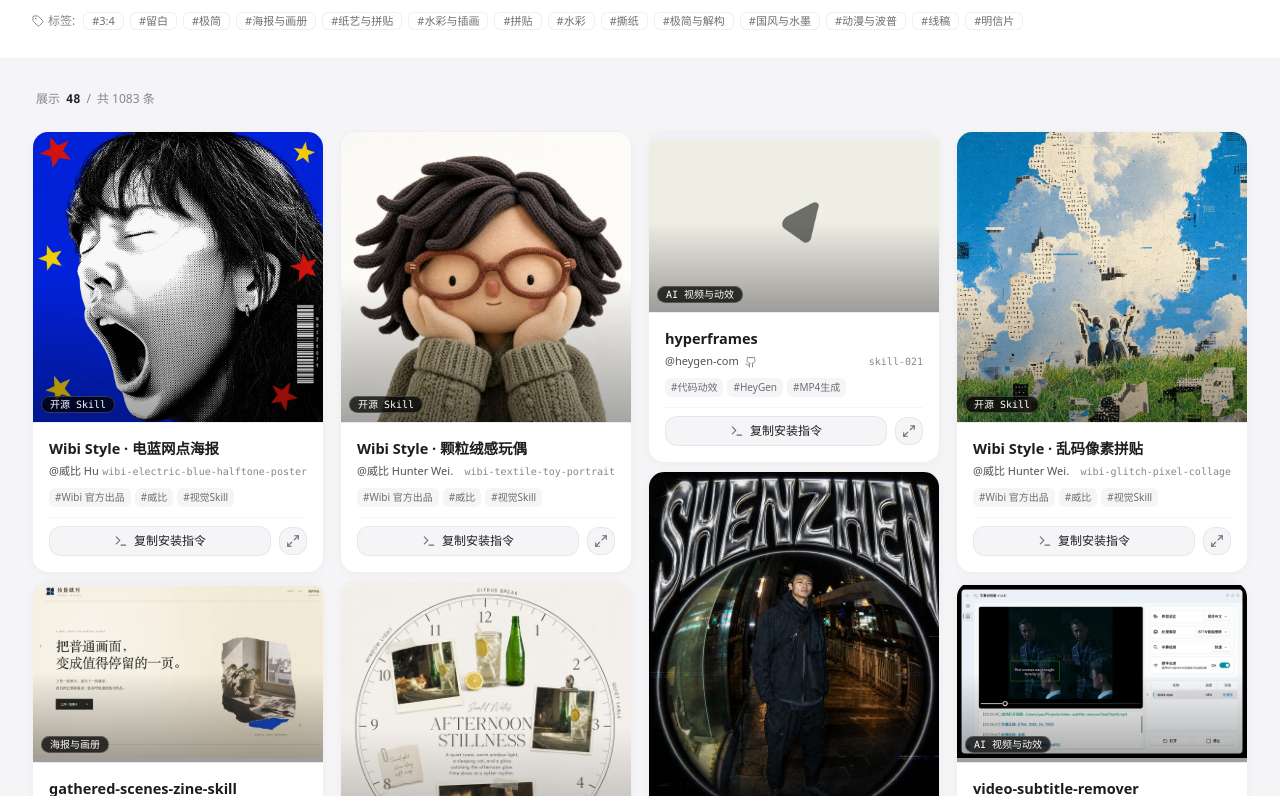
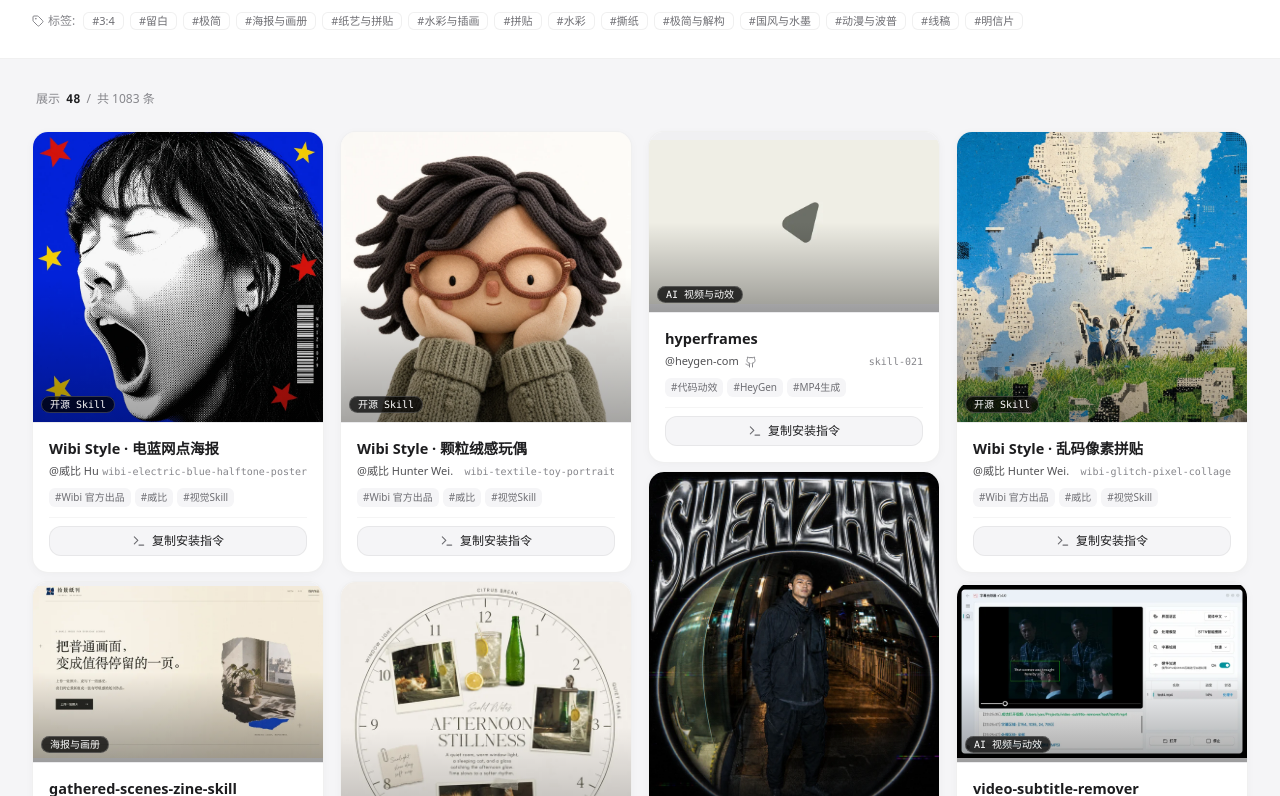
Before and after one commit to Vieeeeeee/skills-gallery, a React (Vite) app: page / in a window 1280 px wide. Shown: the part 544-1340 px from the top of the page. Built offline with nearby package versions, Linux system fonts and the light colour scheme; a web font is replaced by a local one.

Commit message:
feat: remove redundant card maximize icon button for cleaner full-width copy action

```diff
--- a/src/components/CardItem.jsx
+++ b/src/components/CardItem.jsx
@@ -8,7 +8,6 @@ import {
   Sparkles,
   Edit3,
   Trash2,
-  Maximize2,
   ExternalLink
 } from 'lucide-react';
 import { GithubIcon } from './Icons';
@@ -354,16 +353,6 @@ export function CardItem({
             </button>
           )}
 
-          <button
-            onClick={(e) => {
-              e.stopPropagation();
-              onSelect(item);
-            }}
-            className="p-1.5 rounded-xl bg-[#f5f5f7] dark:bg-white/[0.08] hover:bg-[#ebebed] dark:hover:bg-white/[0.14] border border-black/[0.06] dark:border-white/[0.1] text-[#6e6e73] dark:text-zinc-400 hover:text-[#1d1d1f] dark:hover:text-white transition-all shadow-2xs shrink-0"
-            title="查看完整详情"
-          >
-            <Maximize2 className="w-3.5 h-3.5" />
-          </button>
 
           {isAdmin && (
             <div className="flex items-center gap-1 pl-1 border-l border-black/[0.06] dark:border-white/[0.1]">
```
